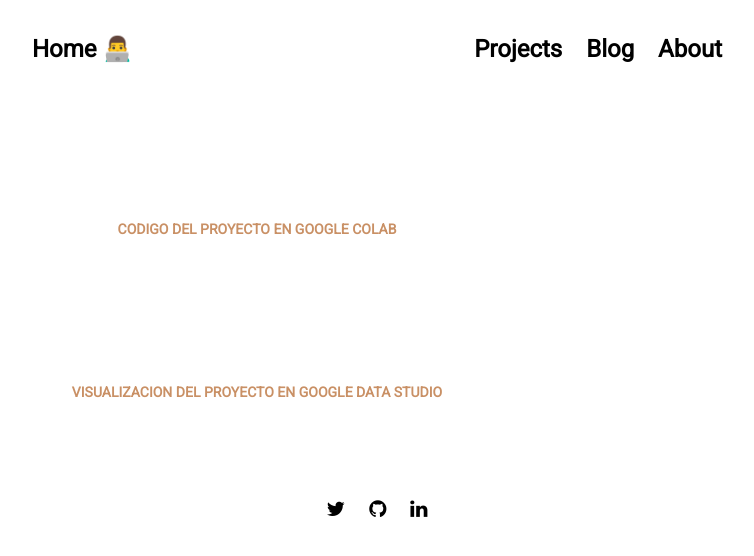
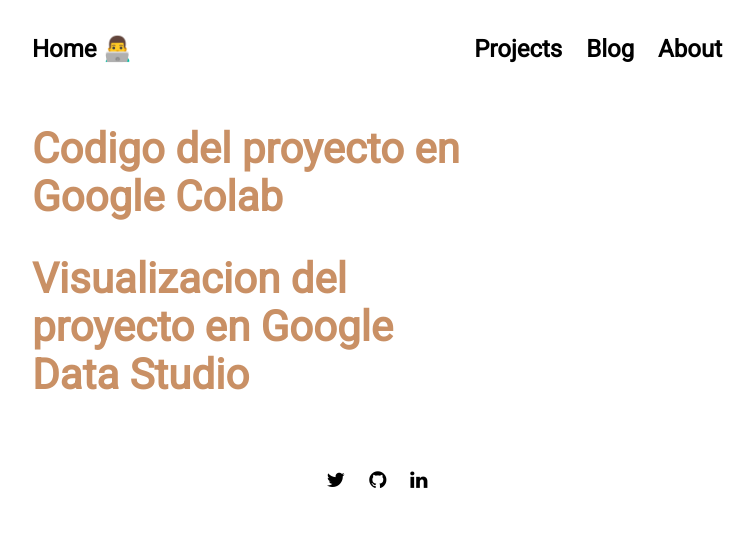
Before and after one commit to NahuelZanzi/porfolio, a Jekyll site: the page built from pages/AlquileresMeli.md, in a window 1280 px wide. Shown: the top 556 px of the page, without its empty margins (263-1017 px from the left). Built offline with Jekyll 4.4.1, drawn with Linux system fonts in a browser that asks for light colours; nearby versions of some CDN libraries.

Commit message:
Update AlquileresMeli.md

```diff
--- a/pages/AlquileresMeli.md
+++ b/pages/AlquileresMeli.md
@@ -4,12 +4,10 @@ title: Alquileres Meli
 permalink: /AlquileresMeli
 ---
   <div class="project">
-    <center>
-    <h3><a href='https://colab.research.google.com/drive/14DYZGruOPZ-FESxKW509apNLmyGnK9vW?usp=sharing'>Codigo del proyecto en Google Colab</a></h3>
-    </center>
+
+    <h2><a href='https://colab.research.google.com/drive/14DYZGruOPZ-FESxKW509apNLmyGnK9vW?usp=sharing'>Codigo del proyecto en Google Colab</a></h2>
+
   </div>
   <div class="project">
-    <center>
-    <h3><a href="https://datastudio.google.com/reporting/3dfe07a9-80f3-4c31-a878-4401837251e9">Visualizacion del proyecto en Google Data Studio</a> </h3>
-    </center>
+    <h2><a href="https://datastudio.google.com/reporting/3dfe07a9-80f3-4c31-a878-4401837251e9">Visualizacion del proyecto en Google Data Studio</a> </h2>
   </div>
```
